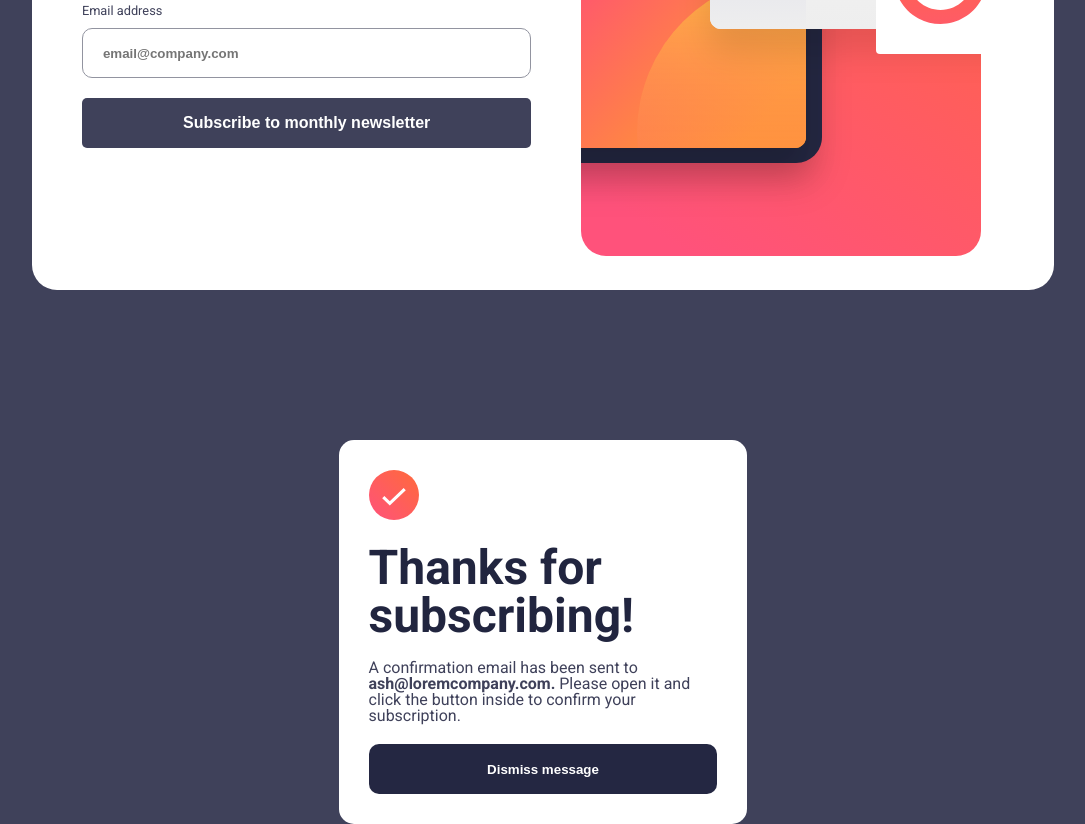
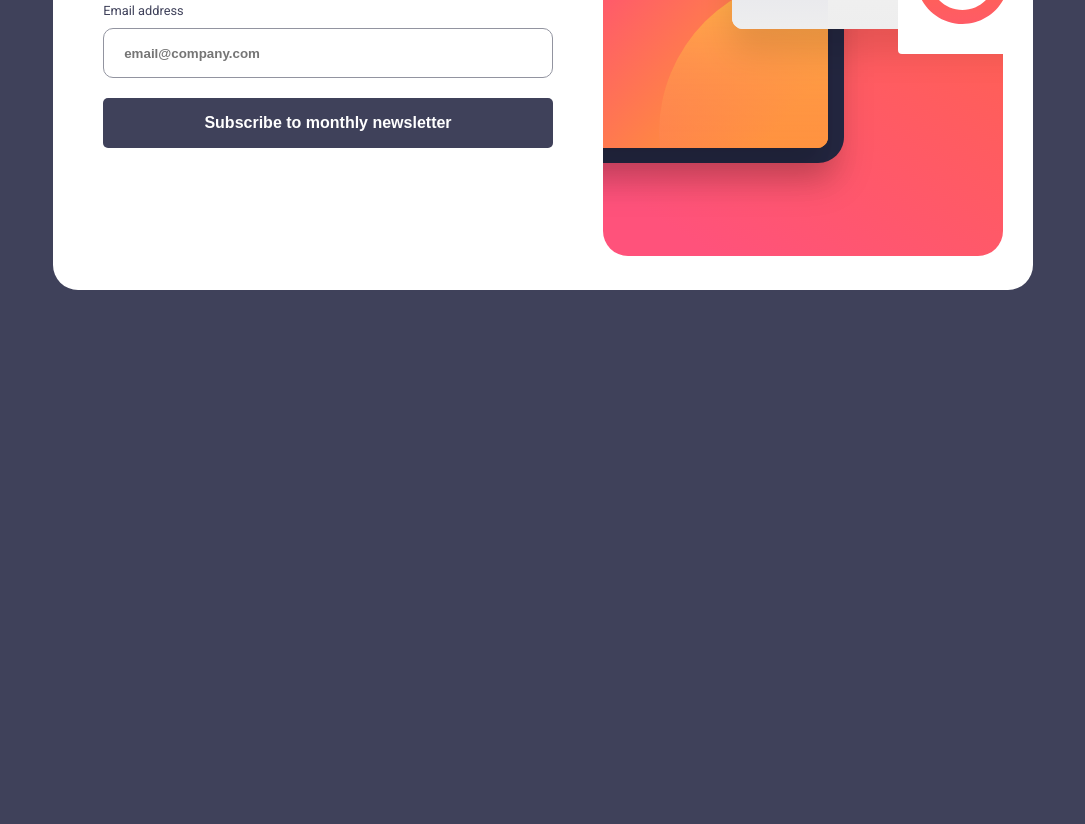
Before and after one commit to mariemhawry21/fuzzy-winner, a plain HTML site: page index.html in a window 1280 px wide. Shown: the part 417-1241 px from the top of the page, without its empty margins (97-1182 px from the left). After the commit the page ends 800 px from the top, so only its background shows below. Drawn offline with Linux system fonts and the light colour scheme.

Commit message:
Update index.html

```diff
--- a/index.html
+++ b/index.html
@@ -43,7 +43,7 @@
     </div>
     <!-- Sign-up form end -->
     <!-- Success message start -->
-    <div class="success">
+    <div class="success" style="display:none;">
        <div class="top">
         <img src="./assets/images/icon-success.svg" alt="success">
        </div>
```
